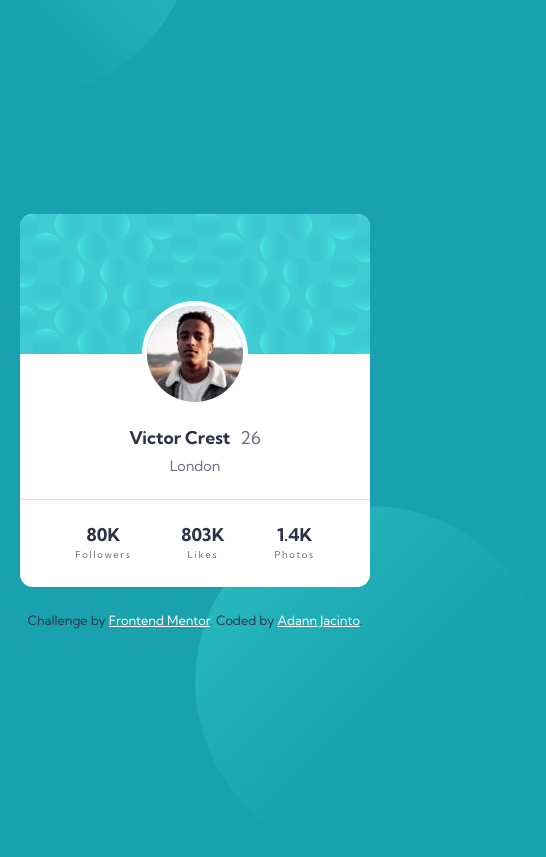
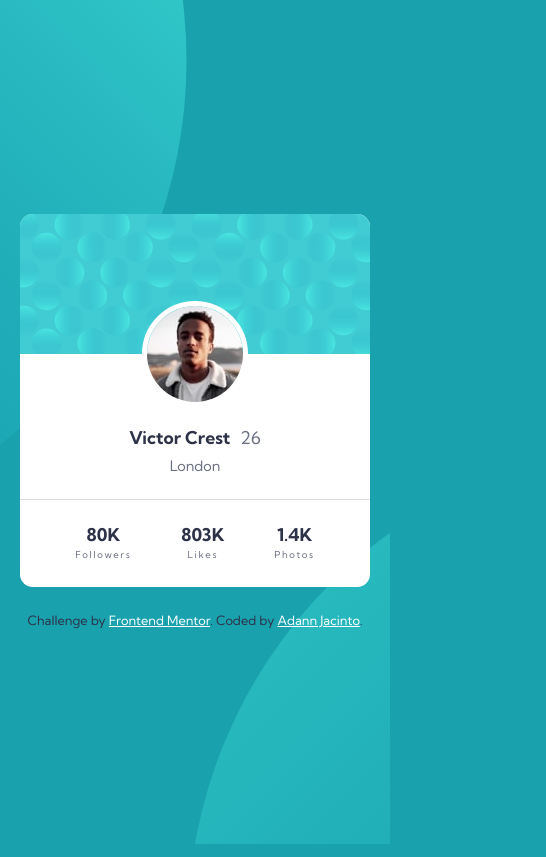
Before and after one commit to DanCodeCraft/FEM-ProfileCardBG, a plain HTML site: page index.html in a window 390 px wide. Shown: the whole page, 546 px wide, since content can reach past the window. Drawn offline with Linux system fonts and the light colour scheme.

Commit message:
Add files via upload

```diff
--- a/css/style.css
+++ b/css/style.css
@@ -30,24 +30,12 @@ body {
   justify-content: center;
   align-items: center;
   min-height: 100vh;
-}
 
-/* BACKGROUND */
-.background__top,
-.background__bottom {
-  position: absolute;
-  z-index: -1;
-  width: 70%;
-}
-
-.background__top {
-  top: -50%;
-  left: -20%;
-}
-
-.background__bottom {
-  top: 50%;
-  right: -25%;
+  background-color: var(--cyan);
+  background-image: url(/images/bg-pattern-top.svg),
+    url(/images/bg-pattern-bottom.svg);
+  background-repeat: no-repeat, no-repeat;
+  background-position: right 52vw bottom 35vh, left 48vw top 52vh;
 }
 
 /* CARD */
@@ -141,21 +129,3 @@ body {
 .footer a {
   color: var(--white);
 }
-
-/* MEDIA QUERY */
-@media (max-width: 52em) {
-  .background__top,
-  .background__bottom {
-    width: 90%;
-  }
-
-  .background__top {
-    top: -30%;
-    left: -40%;
-  }
-
-  .background__bottom {
-    top: 60%;
-    right: -40%;
-  }
-}
--- a/index.html
+++ b/index.html
@@ -25,11 +25,6 @@
   </head>
   <body>
     <main class="main">
-      <!-- BG TOP -->
-      <div class="background__top">
-        <img src="images/bg-pattern-top.svg" alt="" />
-      </div>
-
       <!-- CARD -->
       <div class="card__container">
         <div class="banner">
@@ -50,25 +45,25 @@
         <hr class="line" />
 
         <!-- DATA -->
+        <!-- Followers -->
         <div class="data">
           <div class="category">
             <p class="data__title title">80K</p>
             <p class="category__type">Followers</p>
           </div>
 
+          <!-- Likes -->
           <div class="category">
             <p class="data__title title">803K</p>
             <p class="category__type">Likes</p>
           </div>
 
+          <!-- Photos -->
           <div class="category">
             <p class="data__title title">1.4K</p>
             <p class="category__type">Photos</p>
           </div>
         </div>
-      </div>
-      <div class="background__bottom">
-        <img src="images/bg-pattern-bottom.svg" alt="" />
       </div>
     </main>
 
```
